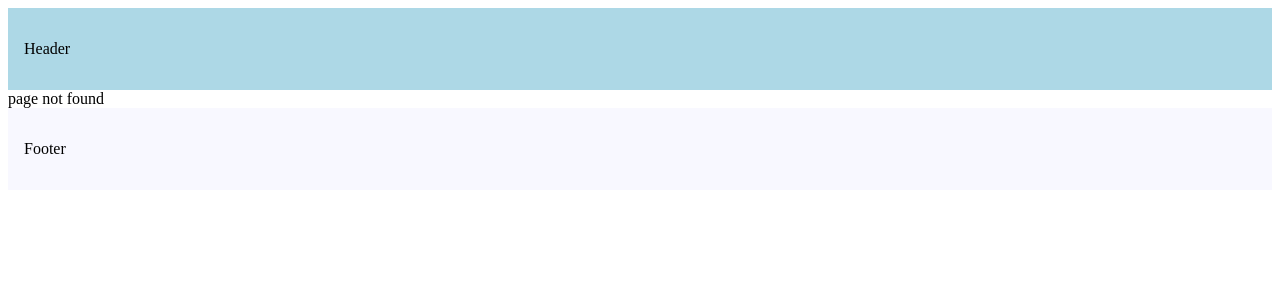
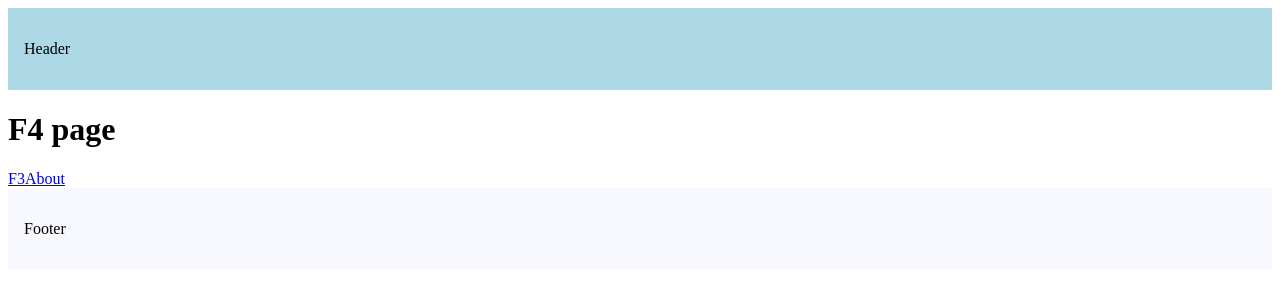
Before and after one commit to SaqibSattar/next-js, a Next.js app: page /f1/f4 in a window 1280 px wide. Before the commit this address had no page. Shown: the top 300 px of the page. Built offline with nearby package versions, Linux system fonts and the light colour scheme.

Commit message:
intercepting route

```diff
--- /dev/null
+++ b/src/app/f1/(.)f2/page.tsx
@@ -0,0 +1,3 @@
+export default function InterceptedF2() {
+  return <h1>(.) Intercepted F2 page</h1>;
+}
--- /dev/null
+++ b/src/app/f1/f2/page.tsx
@@ -0,0 +1,3 @@
+export default function F2() {
+  return <h1>F2 page</h1>;
+}
--- /dev/null
+++ b/src/app/f1/f3/page.tsx
@@ -0,0 +1,3 @@
+export default function F3() {
+  return <h1>F3 page</h1>;
+}
--- /dev/null
+++ b/src/app/f1/f4/(..)f3/page.tsx
@@ -0,0 +1,3 @@
+export default function InterceptedF3() {
+  return <h1>(..) Intercepted F3 page</h1>;
+}
--- /dev/null
+++ b/src/app/f1/f4/(...)about/page.tsx
@@ -0,0 +1,3 @@
+export default function InterceptedAbout() {
+  return <h1>(...) Intercepted About page</h1>;
+}
--- /dev/null
+++ b/src/app/f1/f4/page.tsx
@@ -0,0 +1,13 @@
+import Link from "next/link";
+
+export default function F4() {
+  return (
+    <>
+      <h1>F4 page</h1>
+      <div>
+        <Link href="/f1/f3">F3</Link>
+        <Link href="/about">About</Link>
+      </div>
+    </>
+  );
+}
```
Also changed, not shown: src/app/f1/page.tsx (added, +12 -0 lines).
